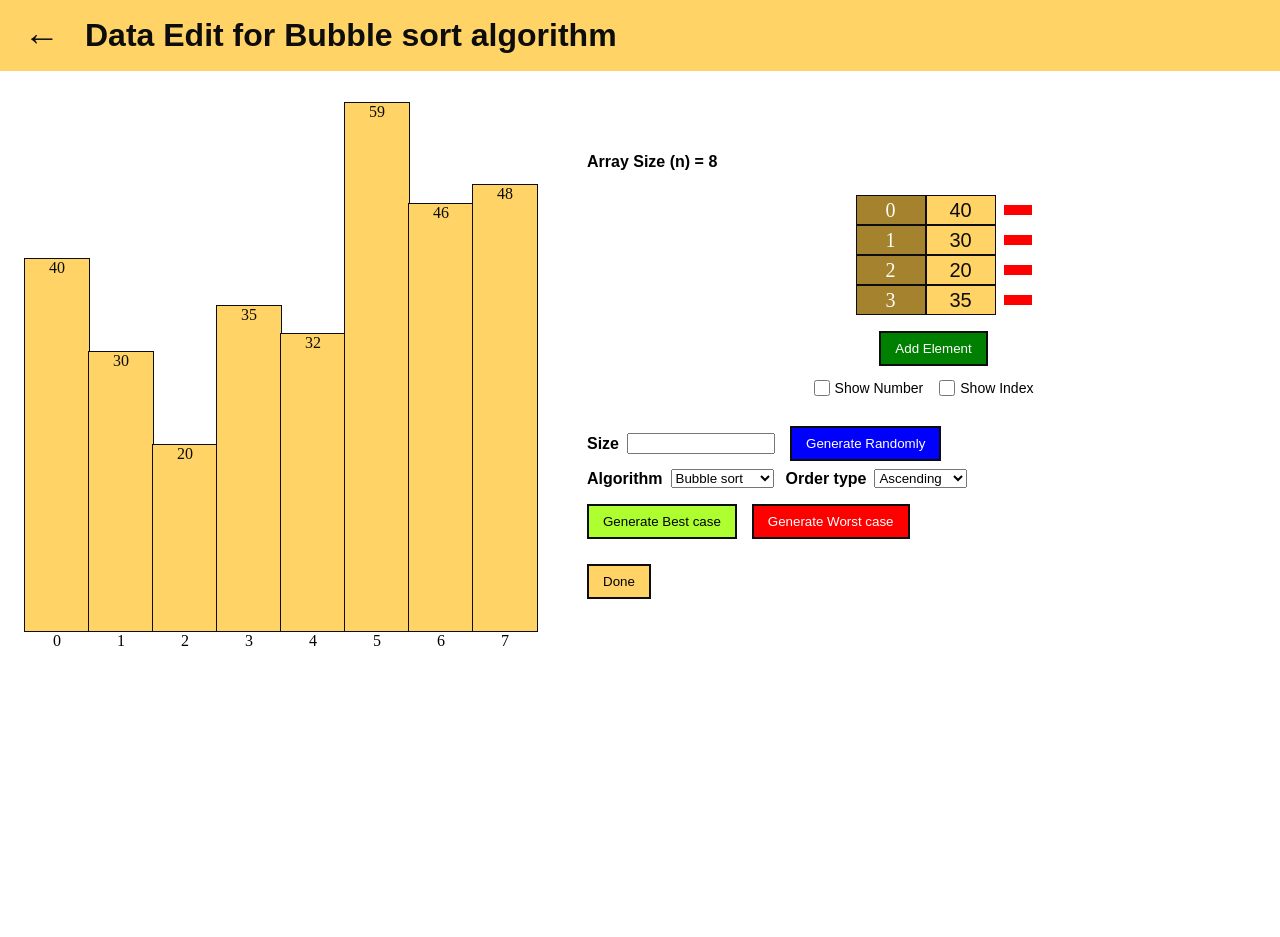
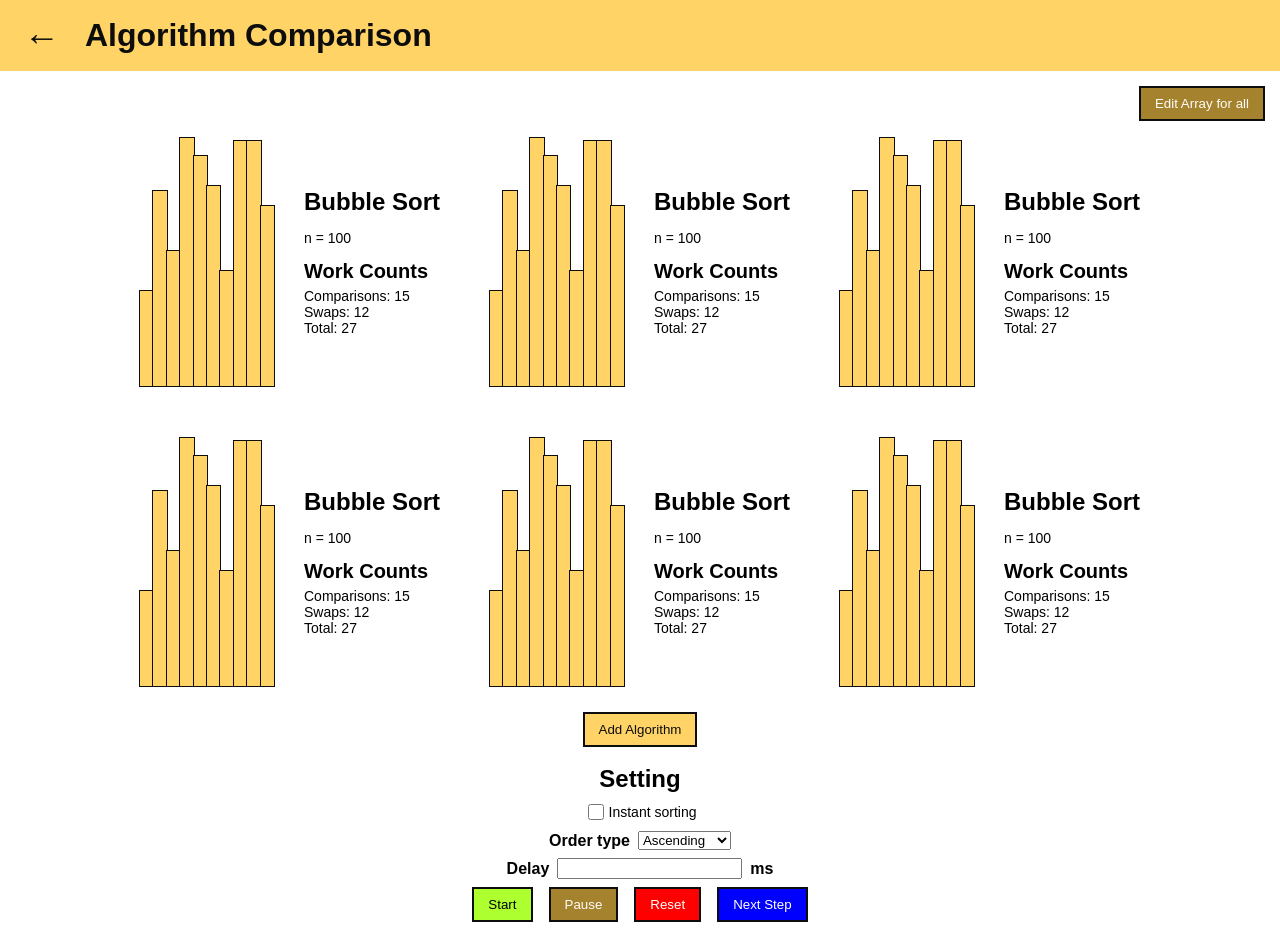
Before and after one commit to SSS-BBB/sorting-algorithm-visualization, a React (Vite) app: page / in a window 1280 px wide. Before the commit the page ends 800 px from the top, so only its background shows below. Built offline with nearby package versions, Linux system fonts and the light colour scheme.

Commit message:
Created comparison page
-added array bar and setting to the page
-created utils which contain random array element function to get random element in array given size

```diff
--- a/src/App.jsx
+++ b/src/App.jsx
@@ -5,6 +5,7 @@ import DataEdit from "./pages/data_edit/DataEdit.jsx"
 import AlgorithmComparison from "./pages/algorithm_comparison/AlgorithmComparison.jsx"
 import Page from "./Enums.js"
 import algorithms from "./data/algorithms.json";
+import randomArrayElement from "./logics/Utils.js";
 import "./App.css"
 
 function Header({ headerTitle, prevPage }) {
@@ -17,11 +18,12 @@ function Header({ headerTitle, prevPage }) {
 }
 
 function App() {
-  const [currentPage, setCurrentPage] = useState(Page.DATA_EDIT);
+  const [currentPage, setCurrentPage] = useState(Page.ALGORITHM_COMPARISON);
   let prevPage = Page.SINGLE_VISUALIZATION;
-  let headerTitle = "Data Edit for Bubble sort algorithm";
+  let headerTitle = "Algorithm Comparison";
 
-  const array = [40, 30, 20, 35, 32, 59, 46, 48];
+  // const array = [40, 30, 20, 35, 32, 59, 46, 48, 50, 68, 79];
+  const array = randomArrayElement(10, 10, 50);
   const minElement = Math.min(...array);
     if (minElement <= 0) {
         console.log("Cannot have element less than or equal to 0 in an array.");
@@ -56,7 +58,7 @@ function App() {
         />
       }
       {currentPage === Page.DATA_EDIT && <DataEdit normalizedArrayToEdit={normalizedArray} />}
-      {currentPage === Page.ALGORITHM_COMPARISON && <AlgorithmComparison />}
+      {currentPage === Page.ALGORITHM_COMPARISON && <AlgorithmComparison normalizedArray={normalizedArray} />}
     </div>
   );
 }
--- /dev/null
+++ b/src/logics/Utils.js
@@ -0,0 +1,24 @@
+function randomArrayElement(n, a, b) {
+    if (n <= 0) {
+        console.log("Number of element can't be less than or equal to 0");
+        return [];
+    }
+
+    const minElement = Math.min(a, b);
+    const maxElement = Math.max(a, b);
+
+    if (minElement <= 0) {
+        console.log("Can't have element less than or equal to 0");
+        return [];
+    }
+
+    const array = [];
+    for (let _ = 0; _ < n; _++) {
+        const randomNumber = Math.floor(Math.random() * (maxElement - minElement + 1)) + minElement;
+        array.push(randomNumber);
+    }
+
+    return array;
+}
+
+export default randomArrayElement;
--- a/src/pages/algorithm_comparison/AlgorithmComparison.jsx
+++ b/src/pages/algorithm_comparison/AlgorithmComparison.jsx
@@ -1,9 +1,70 @@
+import { useState } from "react";
+import ArrayBar from "../components/array_bar/ArrayBar.jsx";
+import styles from "./AlgorithmComparison.module.css";
+import algorithms from "../../data/algorithms.json";
 
-function AlgorithmComparison() {
+function AlgorithmComparison({ normalizedArray }) {
+    const [defaultArray, setDefaultArray] = useState(normalizedArray);
+
+    const compareItems = algorithms.map(element =>
+        <li key={element.id} className={styles["compare-item"]}>
+            <ArrayBar normalizedArray={defaultArray} showNumber={false} showIndex={false} />
+            <div className={styles["compare-detail"]}>
+                <h3>Bubble Sort</h3>
+                <p>n = 100</p>
+                <h4>Work Counts</h4>
+                <div className={styles["compare-work-count"]}>
+                    <p>Comparisons: 15</p>
+                    <p>Swaps: 12</p>
+                    <p>Total: 27</p>
+                </div>
+            </div>
+        </li>
+    );
+
     return (
-        <>
-            <h1>Algorithm Comparison</h1>
-        </>
+        <div className={styles["algorithm-comparison"]}>
+            <button className={styles["edit-all-button"]}>
+                Edit Array for all
+            </button>
+
+            <ul className={styles["compare-container"]}>
+                {compareItems}
+            </ul>
+
+            <button className={styles["add-algo-button"]}>
+                Add Algorithm
+            </button>
+
+            <h3 className={styles["setting"]}>Setting</h3>
+
+            <div className={styles["input-box"]}>
+                <input type="checkbox" />
+                <p>Instant sorting</p>
+            </div>
+
+            <div className={styles["input-box"]}>
+                <h5>Order type</h5>
+                <select name="order-type">
+                    <option value="ascending">Ascending</option>
+                    <option value="descending">Descending</option>
+                </select>
+            </div>
+
+            <div className={styles["input-box"]}>
+                <h5>Delay</h5>
+                <input type="number" min={0} />
+                <h5>ms</h5>
+            </div>
+
+            <div className={styles["button-container"]}>
+                <button className={styles["start-button"]}>Start</button>
+                <button className={styles["pause-button"]}>Pause</button>
+                <button className={styles["reset-button"]}>Reset</button>
+                <button className={styles["next-step-button"]}>Next Step</button>
+            </div>
+
+        </div>
     );
 }
 
--- /dev/null
+++ b/src/pages/algorithm_comparison/AlgorithmComparison.module.css
@@ -0,0 +1,118 @@
+.algorithm-comparison {
+    display: flex;
+    flex-direction: column;
+    margin: 15px;
+    align-items: center;
+}
+
+.edit-all-button {
+    align-self: flex-end;
+    background-color: var(--secondary-color);
+    color: var(--secondary-font-color);
+}
+
+.compare-container {
+    list-style-type: none;
+    display: grid;
+    grid-template-columns: repeat(3, 1fr);
+    justify-content: space-evenly;
+    gap: 50px;
+    padding: 0px;
+    margin-bottom: 25px;
+}
+
+@media (max-width: 1000px) {
+    .compare-container {
+        gap: 25px;
+        grid-template-columns: repeat(2, 1fr);
+    }
+}
+
+@media (max-width: 600px) {
+    .compare-container {
+        gap: 25px;
+        grid-template-columns: 1fr;
+    }
+}
+
+.compare-item {
+    display: flex;
+    height: 250px;
+    justify-content: center;
+    min-width: 250px;
+    width: 300px;
+}
+
+.compare-detail {
+    display: flex;
+    flex-direction: column;
+    margin-left: 30px;
+    justify-content: center;
+}
+
+.compare-detail p {
+    margin-left: 0px;
+}
+
+.compare-work-count {
+    margin-top: 5px;
+}
+
+.compare-work-count p {
+    margin: auto 0px;
+}
+
+.add-algo-button {
+    background-color: var(--primary-color);
+    color: var(--primary-font-color);
+    margin-bottom: 18px;
+}
+
+.setting {
+    margin-bottom: 8px;
+}
+
+.input-box {
+    display: flex;
+    align-items: center;
+    margin-bottom: 8px;
+}
+
+.input-box p {
+    margin: 0;
+}
+
+.input-box select {
+    margin-left: 8px;
+}
+
+.input-box input[type="number"] {
+    margin: 0px 8px;
+}
+
+.button-container {
+    display: flex;
+}
+
+.button-container button {
+    margin: 0px 8px;
+}
+
+.start-button {
+    background-color: greenyellow;
+}
+
+.pause-button {
+    background-color: var(--secondary-color);
+    color: var(--secondary-font-color);
+}
+
+.reset-button {
+    background-color: red;
+    color: white;
+}
+
+.next-step-button {
+    background-color: blue;
+    color: white;
+}
--- a/src/pages/components/array_bar/ArrayBar.css
+++ b/src/pages/components/array_bar/ArrayBar.css
@@ -2,11 +2,10 @@
 .array-bar {
     display: flex;
     list-style-type: none;
-    max-width: 40%;
+    /* max-width: 40%; */
     max-height: 100%;
     flex: 1;
     padding: 0;
-    margin-left: 25px;
     position: relative;
 }
 
@@ -32,6 +31,7 @@
     inset: 0;
     margin: auto;
     width: fit-content;
+    max-width: 100%;
     height: fit-content;
 
     visibility: hidden;
```
